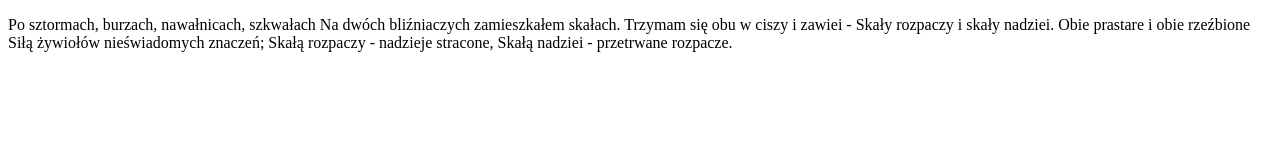
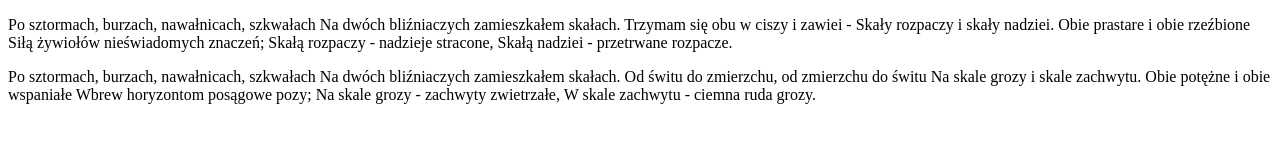
Before and after one commit to Zszywka/learning-git-3, a plain HTML site: page index.html in a window 1280 px wide. Drawn offline with nearby package versions, Linux system fonts and the light colour scheme; files that its build step writes are made by us from their sources.

Commit message:
Add the content of the second paragraph in html
- Add  the second verse of the song

```diff
--- a/index.html
+++ b/index.html
@@ -20,7 +20,16 @@
       Skałą rozpaczy - nadzieje stracone,
       Skałą nadziei - przetrwane rozpacze.
     </p>
-    <p class="song"></p>
+    <p class="song">
+      Po sztormach, burzach, nawałnicach, szkwałach
+      Na dwóch bliźniaczych zamieszkałem skałach.
+      Od świtu do zmierzchu, od zmierzchu do świtu
+      Na skale grozy i skale zachwytu.
+      Obie potężne i obie wspaniałe
+      Wbrew horyzontom posągowe pozy;
+      Na skale grozy - zachwyty zwietrzałe,
+      W skale zachwytu - ciemna ruda grozy.
+    </p>
     <p class="song"></p>
     <p class="song"></p>
     <p class="song"></p>
```
